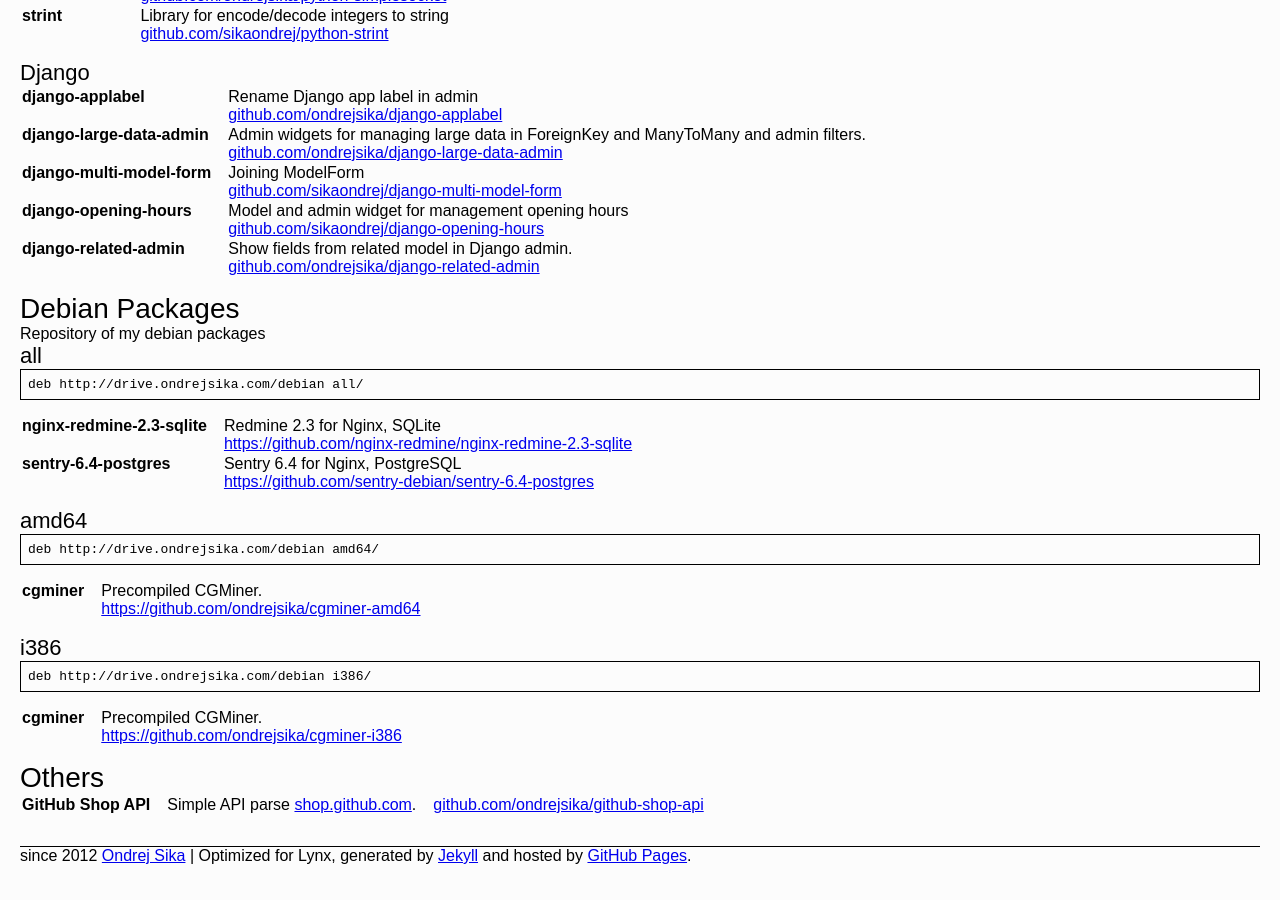
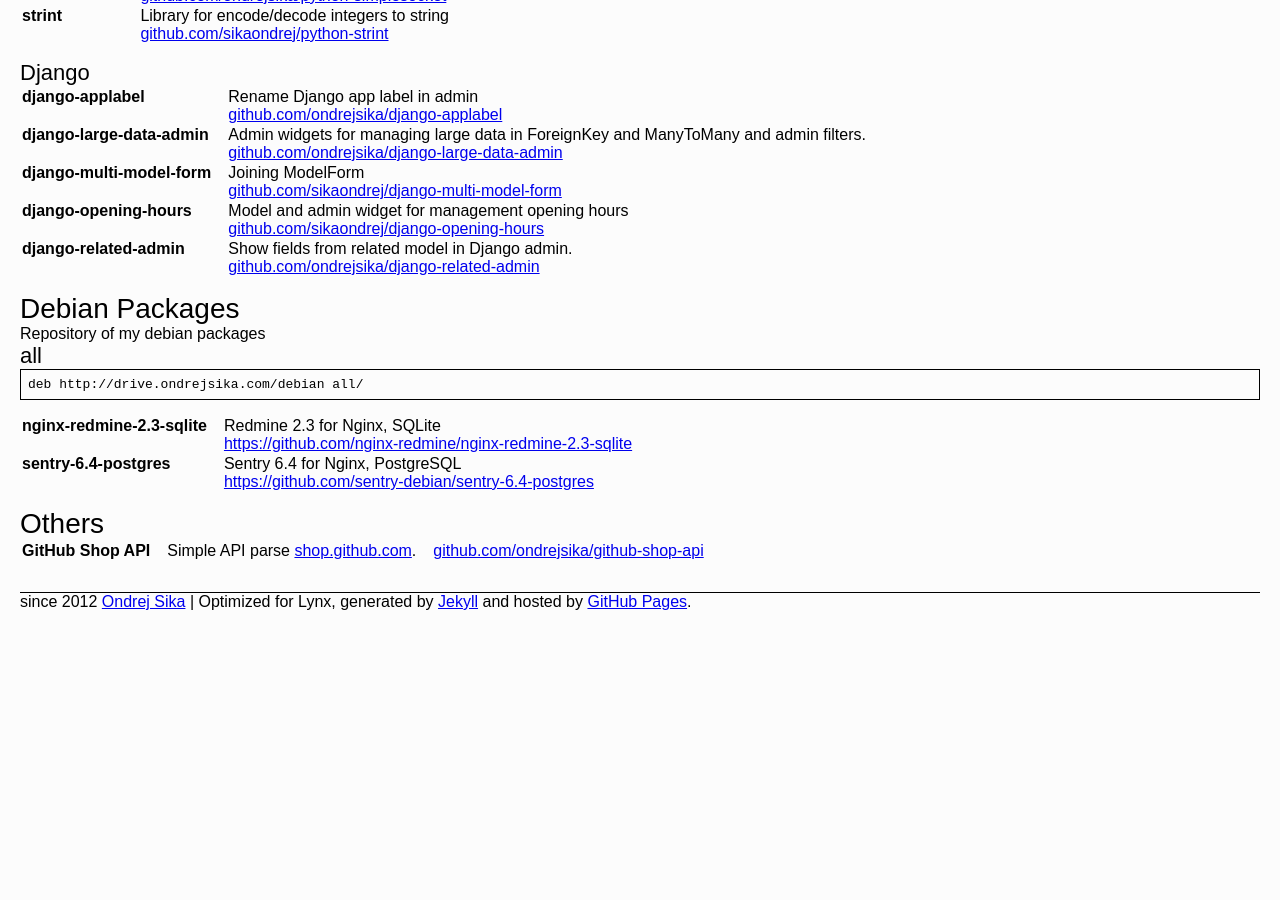
Before and after one commit to ondrejsika/ondrejsika.com, a Jekyll site: the page built from projects.html, in a window 1280 px wide and 900 px high, scrolled down 836 px. Built offline with Jekyll 4.4.1, drawn with Linux system fonts in a browser that asks for light colours; Markdown is read by kramdown in place of the engine named in the settings; comment, search, counter and statistics services are not loaded; after the commit the page ends 1482 px from its top, so only the background shows below that.

Commit message:
remove amd64, i386 apt source

```diff
--- a/projects.html
+++ b/projects.html
@@ -148,35 +148,6 @@
     </tr>
 </table>
 
-<h4>amd64</h4>
-
-<pre>
-deb http://drive.ondrejsika.com/debian amd64/
-</pre>
-
-<table>
-    <tr>
-        <td><b>cgminer</b></td>
-        <td>Precompiled CGMiner.
-        <br><a href="https://github.com/ondrejsika/cgminer-amd64" target="_blank">https://github.com/ondrejsika/cgminer-amd64</a></td>
-    </tr>
-</table>
-
-<h4>i386</h4>
-
-<pre>
-deb http://drive.ondrejsika.com/debian i386/
-</pre>
-
-<table>
-    <tr>
-        <td><b>cgminer</b></td>
-        <td>Precompiled CGMiner.
-        <br><a href="https://github.com/ondrejsika/cgminer-i386" target="_blank">https://github.com/ondrejsika/cgminer-i386</a></td>
-    </tr>
-</table>
-
-
 <h3>Others</h3>
 <table>
     <tr>
```
